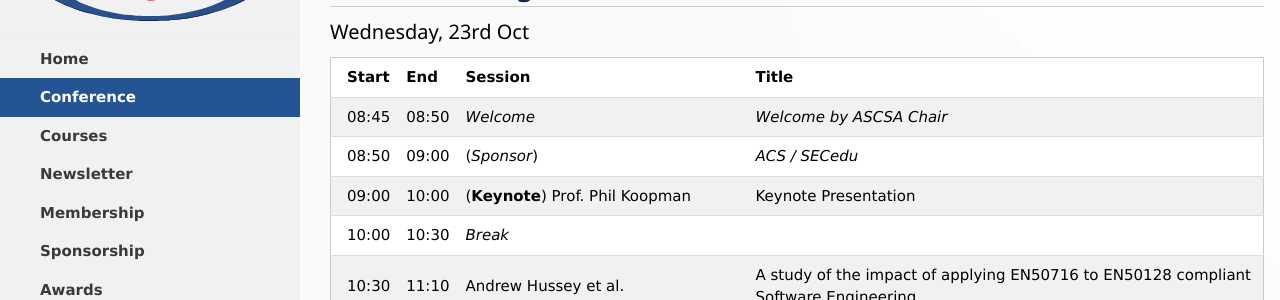
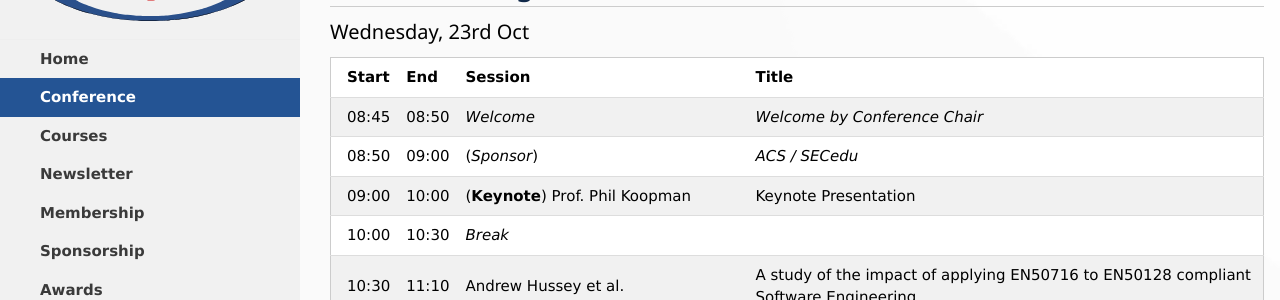
Before and after one commit to aus-safety-critical-systems-assoc/aus-safety-critical-systems-assoc.github.io, a Jekyll site: the page built from _conferences/2024.markdown, in a window 1280 px wide and 900 px high, scrolled down 3448 px. Shown: the part 152-452 px from the top of the window. Built offline with Jekyll 4.4.1, drawn with Linux system fonts in a browser that asks for light colours.

Commit message:
Updated initial welcome presenter.

```diff
--- a/_conferences/2024.markdown
+++ b/_conferences/2024.markdown
@@ -107,7 +107,7 @@ A skilled aviator with experience in helicopter emergency medical service (HEMS)
 #### Wednesday, 23rd Oct
 
 | **Start** | **End** | **Session** | **Title** |
-| 08:45 | 08:50 | *Welcome* | *Welcome by ASCSA Chair* |
+| 08:45 | 08:50 | *Welcome* | *Welcome by Conference Chair* |
 | 08:50 | 09:00 | (*Sponsor*) | *ACS / SECedu* |
 | 09:00 | 10:00 | (**Keynote**) Prof. Phil Koopman | Keynote Presentation |
 | 10:00 | 10:30 | *Break* | |
```
